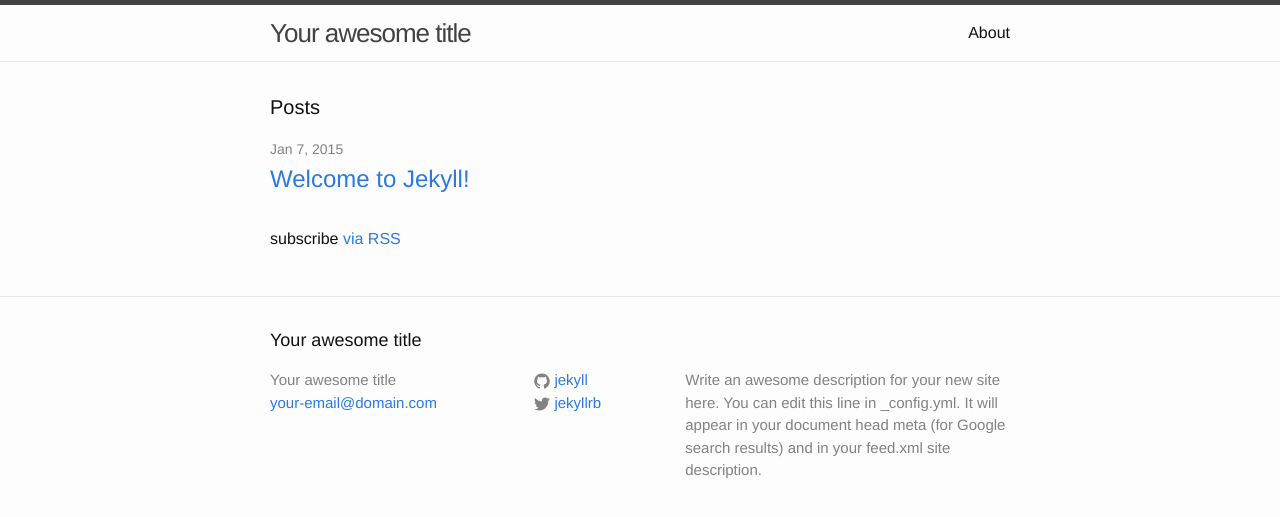
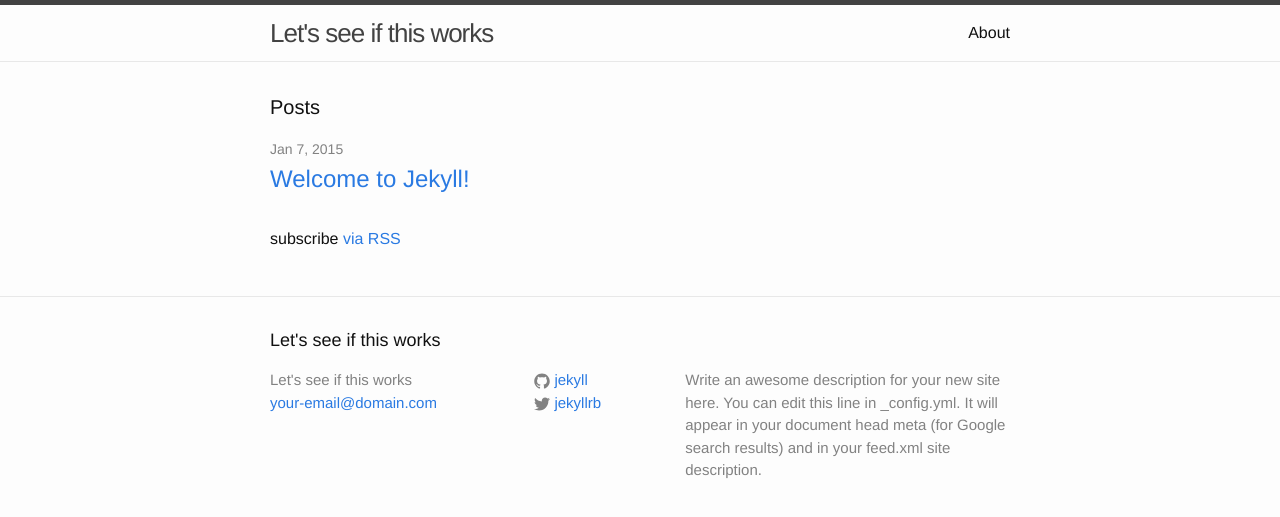
Before and after one commit to kcbanks91/kcbanks91.github.io, a Jekyll site: the page built from index.html, in a window 1280 px wide. Shown: the top 517 px of the page. Built offline with Jekyll 4.4.1, drawn with Linux system fonts in a browser that asks for light colours.

Commit message:
Update _config.yml

```diff
--- a/_config.yml
+++ b/_config.yml
@@ -1,5 +1,5 @@
 # Site settings
-title: Your awesome title
+title: Let's see if this works
 email: your-email@domain.com
 description: > # this means to ignore newlines until "baseurl:"
   Write an awesome description for your new site here. You can edit this
```
